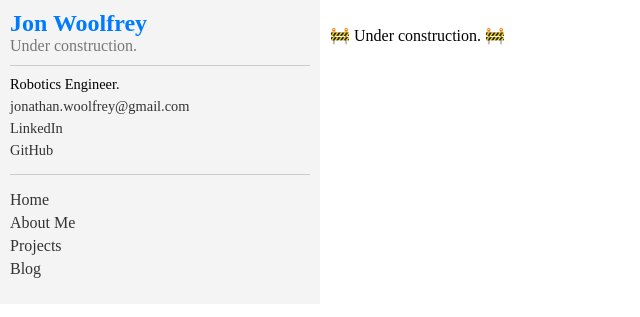
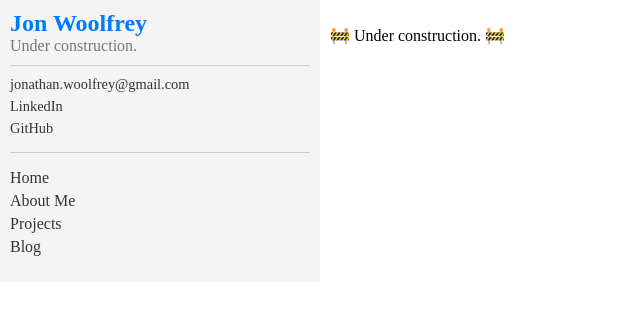
Before and after one commit to Woolfrey/woolfrey.github.io, a Jekyll site: the page built from README.md, in a window 1280 px wide. Shown: the top 317 px of the page, without its empty margins (0-640 px from the left). Built offline with Jekyll 4.4.1, drawn with Linux system fonts in a browser that asks for light colours; our own code applies the rules of GitHub Pages for plain Markdown files.

Commit message:
Update default.html

```diff
--- a/_layouts/default.html
+++ b/_layouts/default.html
@@ -13,7 +13,9 @@
         <p>{{ site.description }}</p>
       </div>
       <div class="sidebar-info">
-        <p>{{ site.sidebar_info.job_title }}</p>
+        {% for title in site.sidebar_info %}
+          <p>{{ site.sidebar_info.title }} </p>
+        {% endfor %}
         <p><a href="mailto:{{ site.sidebar_info.email }}">{{ site.sidebar_info.email }}</a></p>
         <p><a href="{{ site.sidebar_info.linkedin }}">LinkedIn</a></p>
         <p><a href="{{ site.sidebar_info.github }}">GitHub</a></p>
```
